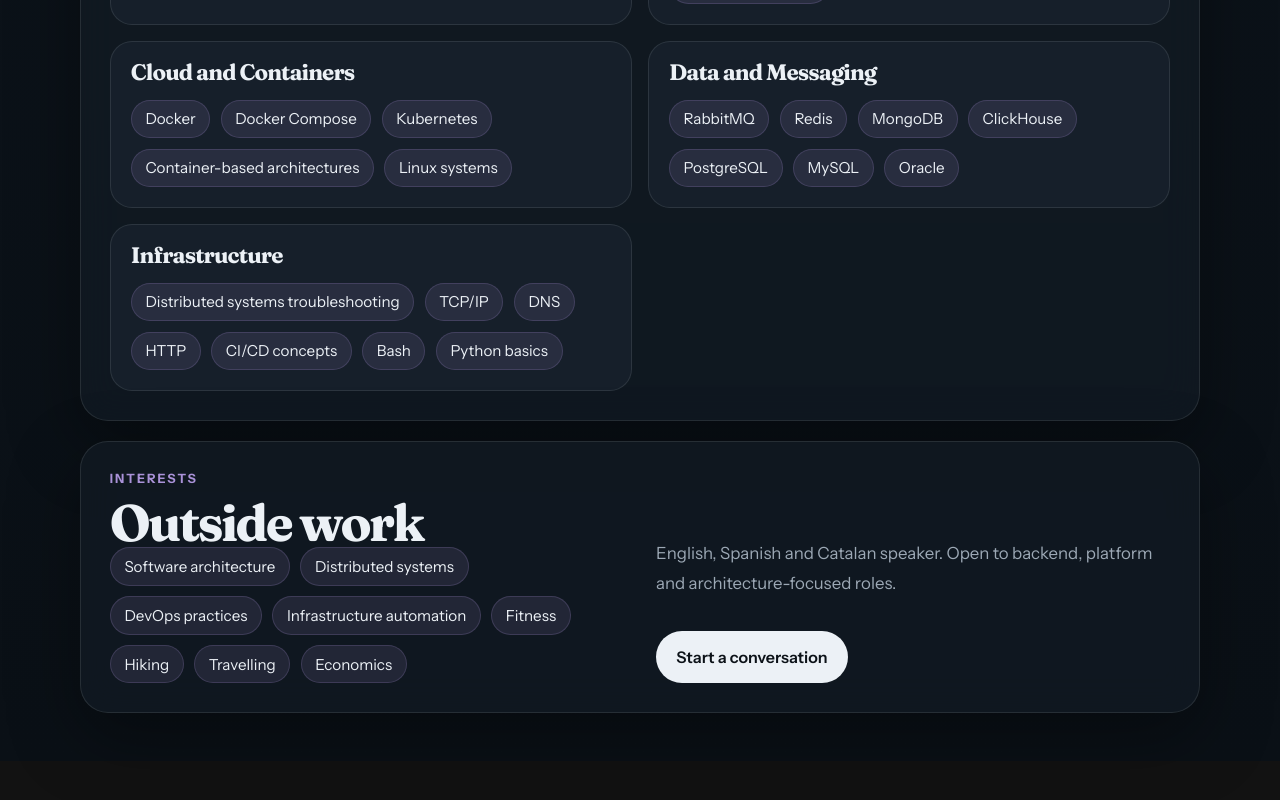
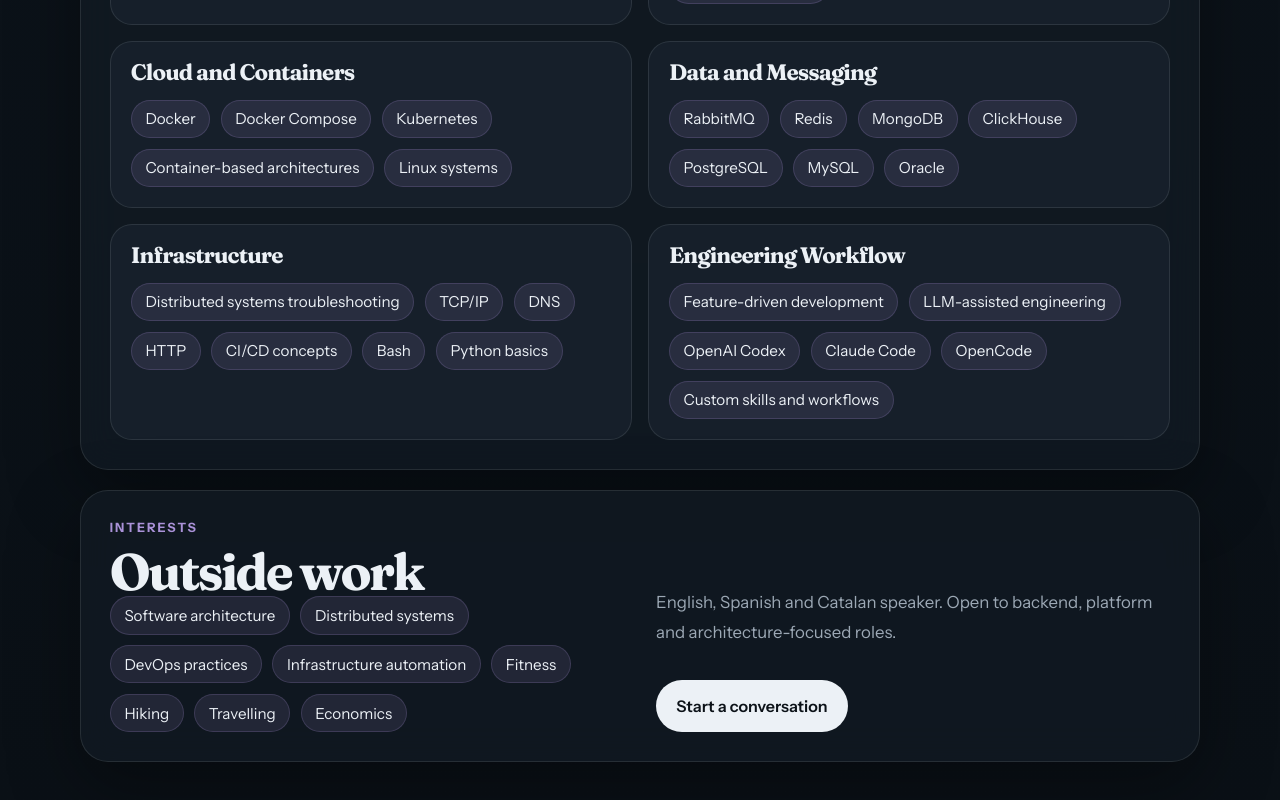
Before and after one commit to Arthurblaya/Cv-Artur-Blaya, an Angular app: page / in a window 1280 px wide. Shown: the part 3075-3875 px from the top of the page. Before the commit the page ends 3836 px from the top, so only its background shows below. Built offline with nearby package versions, Linux system fonts and the light colour scheme.

Commit message:
feat: add LLM-assisted engineering skills

```diff
--- a/src/app/app.ts
+++ b/src/app/app.ts
@@ -115,6 +115,17 @@
     {
       title: 'Infrastructure',
       items: ['Distributed systems troubleshooting', 'TCP/IP', 'DNS', 'HTTP', 'CI/CD concepts', 'Bash', 'Python basics']
+    },
+    {
+      title: 'Engineering Workflow',
+      items: [
+        'Feature-driven development',
+        'LLM-assisted engineering',
+        'OpenAI Codex',
+        'Claude Code',
+        'OpenCode',
+        'Custom skills and workflows'
+      ]
     }
   ];
 
```
